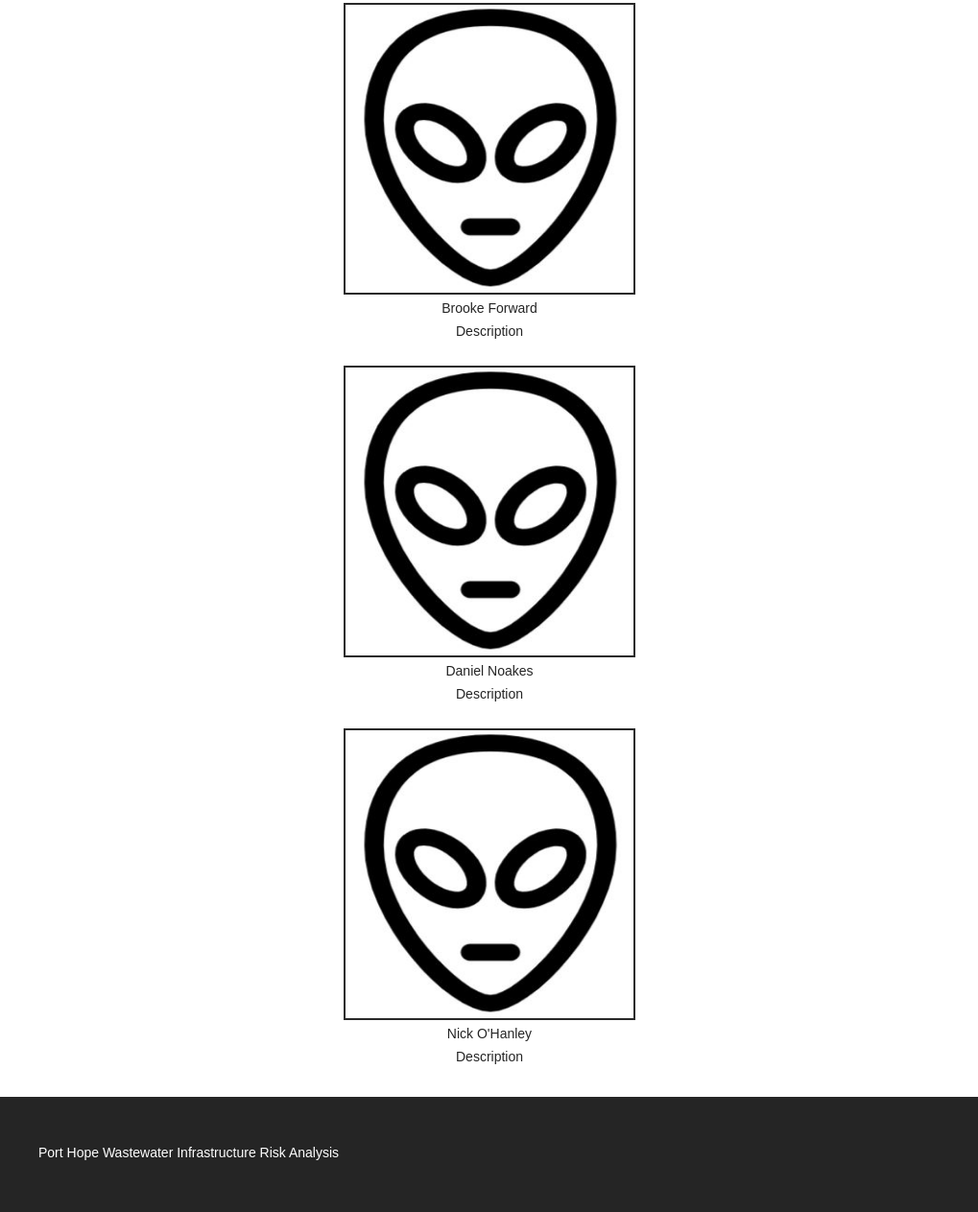
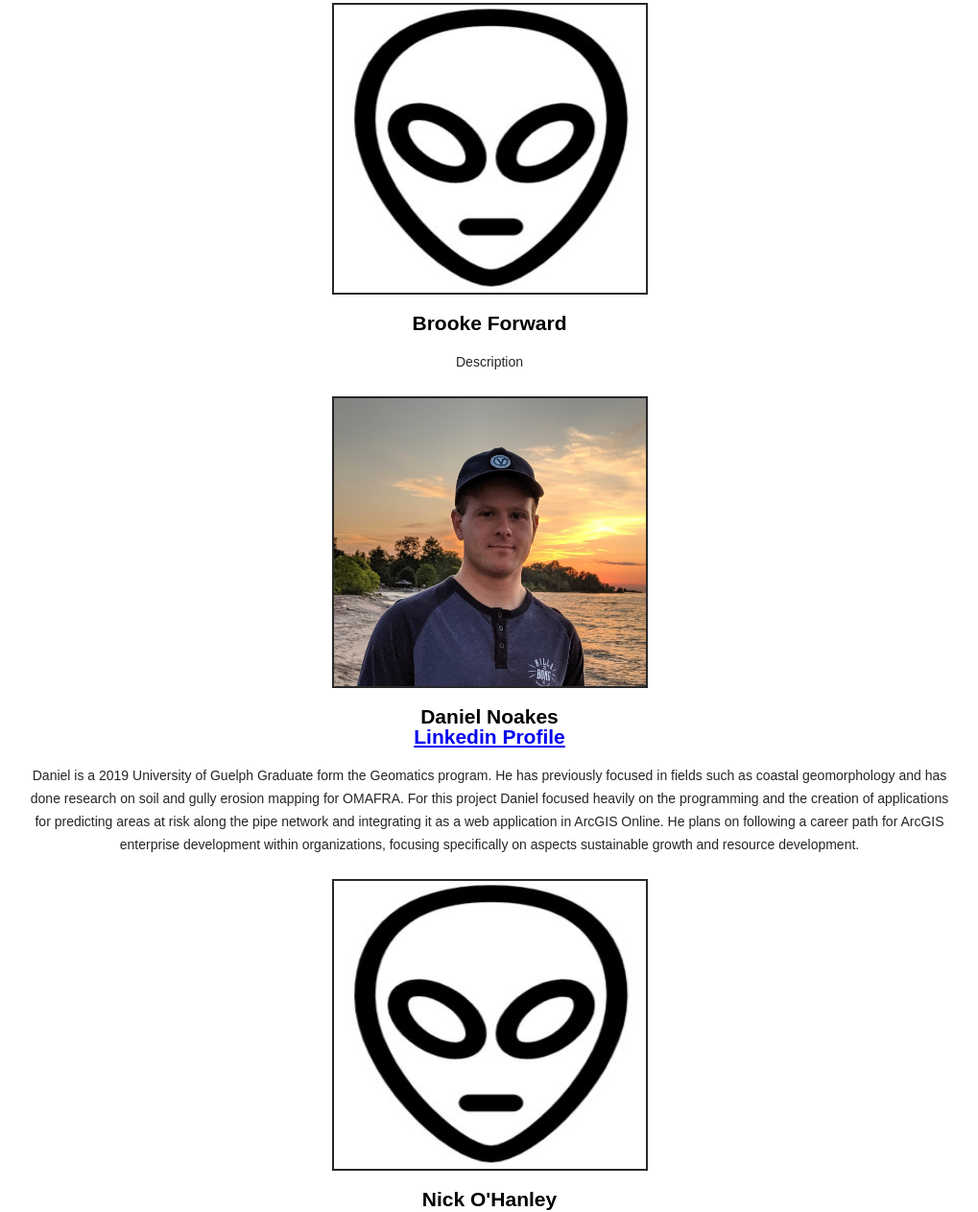
Before and after one commit to dnoakes94/PortHope, a plain HTML site: page Website/gallery.html in a window 1280 px wide. Shown: the part 446-1709 px from the top of the page at 96% size, without its empty margins (130-1149 px from the left). Drawn offline with Linux system fonts and the light colour scheme.

Commit message:
our team page profile update

```diff
--- a/Website/gallery.html
+++ b/Website/gallery.html
@@ -37,16 +37,21 @@
 		<h1><span>Our Team</span></h1>
 	<div id = "body">
 
-		<img src="images/Team_Photo.JPG" width= "300" height="300" alt="Photo of Brooke">
-		<p>Brooke Forward</p>
+		<img src="images/Team_Photo.JPG" width= "325" height="300" alt="Photo of Brooke">
+		<h2>Brooke Forward</h2>
 		<p> Description </p>
 
-		<img src="images/Team_Photo.JPG" width= "300" height="300" alt="Photo of Dan">
-		<p>Daniel Noakes</p>
-		<p>Description</p>
+		<img src="images/Dan.JPG" width= "325" height="300" alt="Photo of Dan">
+		<h2>Daniel Noakes<br/><a href = "https://www.linkedin.com/in/daniel-noakes-2576401a7/">Linkedin Profile</a></h2>
+		<p>Daniel is a 2019 University of Guelph Graduate form the Geomatics program. He has previously focused in fields such as coastal
+			geomorphology and has done research on soil and gully erosion mapping for OMAFRA. For this project Daniel focused heavily on
+			the programming and the creation of applications for predicting areas at risk along the pipe network and integrating it as a
+			web application in ArcGIS Online.  He plans on following a career path for ArcGIS enterprise development within organizations, focusing
+			specifically on aspects sustainable growth and resource development.
+		</p>
 
-		<img src="images/Team_Photo.JPG" width= "300" height="300" alt="Photo of Nick">
-		<p>Nick O'Hanley</p>
+		<img src="images/Team_Photo.JPG" width= "325" height="300" alt="Photo of Nick">
+		<h2>Nick O'Hanley</h2>
 		<p>Description</p>
 
 	</div>
```
Also changed, not shown: Website/contact.html (+3 -12 lines), Website/images/Dan.JPG (added), Website/images/Dan_Sunset.jpg (added).
